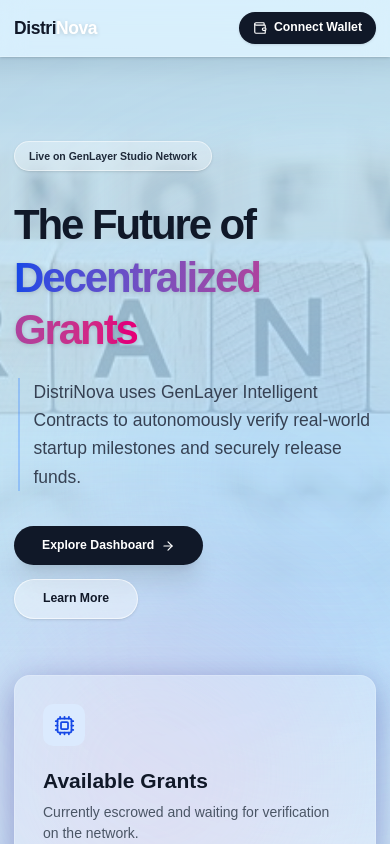
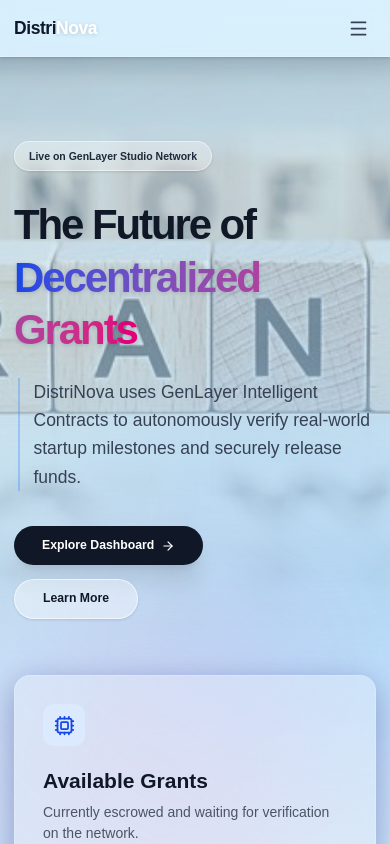
Before and after one commit to Chimdi-hash/DistriNova, a Next.js app: page / in a window 390 px wide. Shown: the top 844 px of the page. Built offline with nearby package versions, Linux system fonts and the light colour scheme.

Commit message:
Enhance hero background opacity and text width, add mobile hamburger navigation

```diff
--- a/src/app/page.tsx
+++ b/src/app/page.tsx
@@ -31,7 +31,7 @@
       </div>
 
       {/* Full-width Hero Background Image */}
-      <div className="absolute top-0 left-0 right-0 h-[600px] md:h-[700px] z-0 opacity-20">
+      <div className="absolute top-0 left-0 right-0 h-[600px] md:h-[700px] z-0 opacity-40">
          <div
            className="absolute inset-0 w-full h-full bg-no-repeat bg-cover bg-center"
            style={{
@@ -51,14 +51,14 @@
             Live on GenLayer Studio Network
           </div>
 
-          <h1 className="text-5xl md:text-7xl font-extrabold text-gray-900 tracking-tighter mb-6 leading-tight max-w-2xl">
+          <h1 className="text-5xl md:text-7xl font-extrabold text-gray-900 tracking-tighter mb-6 leading-tight max-w-4xl">
             The Future of <br className="hidden xl:block" />
             <span className="text-transparent bg-clip-text bg-gradient-to-r from-blue-700 to-pink-600 drop-shadow-sm">
               Decentralized Grants
             </span>
           </h1>
 
-          <p className="text-xl text-gray-700 max-w-xl font-medium mb-10 leading-relaxed border-l-2 border-blue-500/30 pl-4 ml-1">
+          <p className="text-xl text-gray-700 max-w-3xl font-medium mb-10 leading-relaxed border-l-2 border-blue-500/30 pl-4 ml-1">
             DistriNova uses GenLayer Intelligent Contracts to autonomously verify real-world startup milestones and securely release funds.
           </p>
 
--- a/src/components/Header.tsx
+++ b/src/components/Header.tsx
@@ -1,12 +1,13 @@
 "use client";
 
-import React from "react";
+import React, { useState } from "react";
 import Link from "next/link";
 import { useWallet } from "../context/WalletContext";
-import { Wallet, LogOut } from "lucide-react";
+import { Wallet, LogOut, Menu, X } from "lucide-react";
 
 export default function Header() {
   const { isConnected, walletAddress, balance, connectWallet, disconnectWallet } = useWallet();
+  const [isMobileMenuOpen, setIsMobileMenuOpen] = useState(false);
 
   return (
     <header className="sticky top-0 z-50 w-full border-b border-white/20 bg-white/40 backdrop-blur-md shadow-sm">
@@ -19,7 +20,7 @@
             </Link>
           </div>
 
-          {/* Navigation */}
+          {/* Desktop Navigation */}
           <nav className="hidden md:flex space-x-8">
             <Link href="/" className="text-gray-700 hover:text-gray-900 px-3 py-2 text-sm font-medium">
               Home
@@ -35,23 +36,25 @@
             </Link>
           </nav>
 
-          {/* Wallet Actions */}
+          {/* Right side Actions (Wallet / Hamburger) */}
           <div className="flex items-center gap-4">
+            {/* Desktop Wallet Actions */}
+            <div className="hidden md:flex items-center gap-4">
               {!isConnected ? (
                 <button
                   onClick={connectWallet}
-                className="inline-flex items-center gap-2 justify-center rounded-full bg-gray-900 px-4 py-2 text-sm font-semibold text-white shadow-sm hover:bg-gray-800 focus-visible:outline focus-visible:outline-2 focus-visible:outline-offset-2 focus-visible:outline-gray-900 transition-all"
+                  className="inline-flex items-center gap-2 justify-center rounded-full bg-gray-900 px-4 py-2 text-sm font-semibold text-white shadow-sm hover:bg-gray-800 transition-all"
                 >
                   <Wallet className="w-4 h-4" />
                   Connect Wallet
                 </button>
               ) : (
                 <div className="flex items-center gap-3">
-                <div className="hidden sm:flex flex-col items-end">
+                  <div className="flex flex-col items-end">
                     <span className="text-xs text-gray-600 font-medium">Balance</span>
                     <span className="text-sm font-bold text-gray-900">{balance.toLocaleString()} GEN</span>
                   </div>
-                <div className="h-8 w-px bg-gray-300 hidden sm:block"></div>
+                  <div className="h-8 w-px bg-gray-300"></div>
                   <div className="flex items-center gap-2 bg-white/50 border border-white/60 rounded-full px-3 py-1.5 shadow-sm">
                     <span className="text-sm font-medium text-gray-800">{walletAddress}</span>
                     <button
@@ -65,8 +68,65 @@
                 </div>
               )}
             </div>
+
+            {/* Mobile Hamburger Button */}
+            <button
+              className="md:hidden p-2 text-gray-700 hover:text-gray-900 rounded-md hover:bg-white/50 transition-colors"
+              onClick={() => setIsMobileMenuOpen(!isMobileMenuOpen)}
+            >
+              {isMobileMenuOpen ? <X className="w-6 h-6" /> : <Menu className="w-6 h-6" />}
+            </button>
           </div>
         </div>
+      </div>
+
+      {/* Mobile Menu Dropdown */}
+      {isMobileMenuOpen && (
+        <div className="md:hidden border-t border-white/20 bg-white/60 backdrop-blur-xl">
+          <div className="px-4 pt-2 pb-6 space-y-1">
+            <Link onClick={() => setIsMobileMenuOpen(false)} href="/" className="block px-3 py-3 text-base font-medium text-gray-800 hover:text-blue-600 hover:bg-white/40 rounded-md">
+              Home
+            </Link>
+            <Link onClick={() => setIsMobileMenuOpen(false)} href="/dashboard" className="block px-3 py-3 text-base font-medium text-gray-800 hover:text-blue-600 hover:bg-white/40 rounded-md">
+              Dashboard
+            </Link>
+            <Link onClick={() => setIsMobileMenuOpen(false)} href="/submissions" className="block px-3 py-3 text-base font-medium text-gray-800 hover:text-blue-600 hover:bg-white/40 rounded-md">
+              Recent Submissions
+            </Link>
+            <Link onClick={() => setIsMobileMenuOpen(false)} href="/faq" className="block px-3 py-3 text-base font-medium text-gray-800 hover:text-blue-600 hover:bg-white/40 rounded-md">
+              FAQ
+            </Link>
+
+            <div className="mt-4 pt-4 border-t border-gray-200/50">
+              {!isConnected ? (
+                <button
+                  onClick={() => { connectWallet(); setIsMobileMenuOpen(false); }}
+                  className="w-full flex items-center justify-center gap-2 rounded-full bg-gray-900 px-4 py-3 text-sm font-semibold text-white shadow-sm hover:bg-gray-800 transition-all"
+                >
+                  <Wallet className="w-4 h-4" />
+                  Connect Wallet
+                </button>
+              ) : (
+                <div className="flex flex-col gap-3">
+                  <div className="flex justify-between items-center bg-white/40 p-3 rounded-xl border border-white/60">
+                    <span className="text-sm text-gray-600 font-medium">Balance</span>
+                    <span className="text-sm font-bold text-gray-900">{balance.toLocaleString()} GEN</span>
+                  </div>
+                  <div className="flex justify-between items-center bg-white/40 p-3 rounded-xl border border-white/60">
+                    <span className="text-sm font-medium text-gray-800">{walletAddress}</span>
+                    <button
+                      onClick={() => { disconnectWallet(); setIsMobileMenuOpen(false); }}
+                      className="flex items-center gap-1 text-sm text-red-600 font-bold hover:text-red-700 transition-colors"
+                    >
+                      Disconnect <LogOut className="w-4 h-4" />
+                    </button>
+                  </div>
+                </div>
+              )}
+            </div>
+          </div>
+        </div>
+      )}
     </header>
   );
 }
```
Lines whose indentation alone changed are shown as unchanged.
